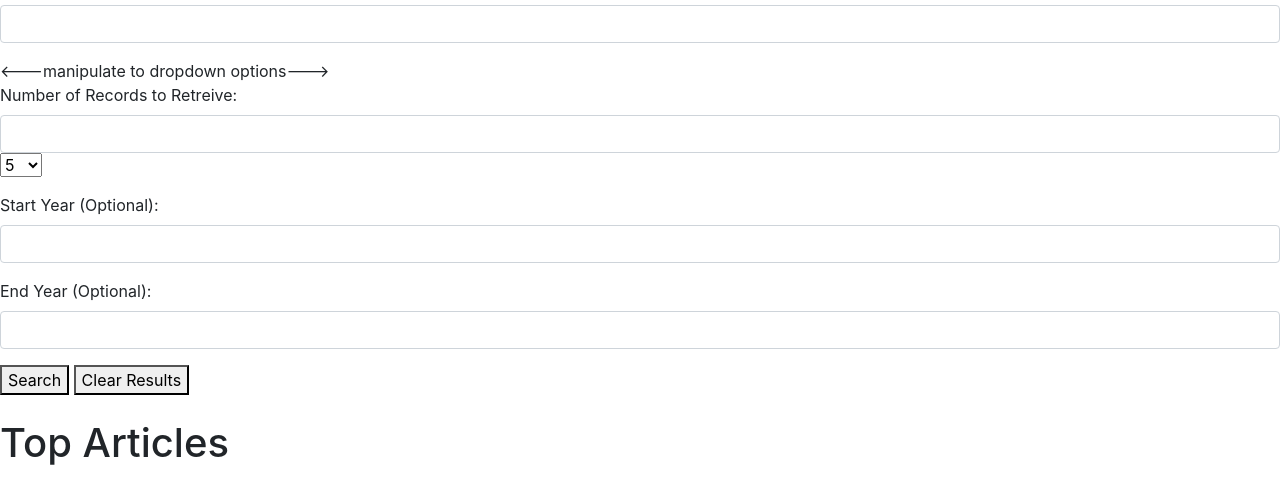
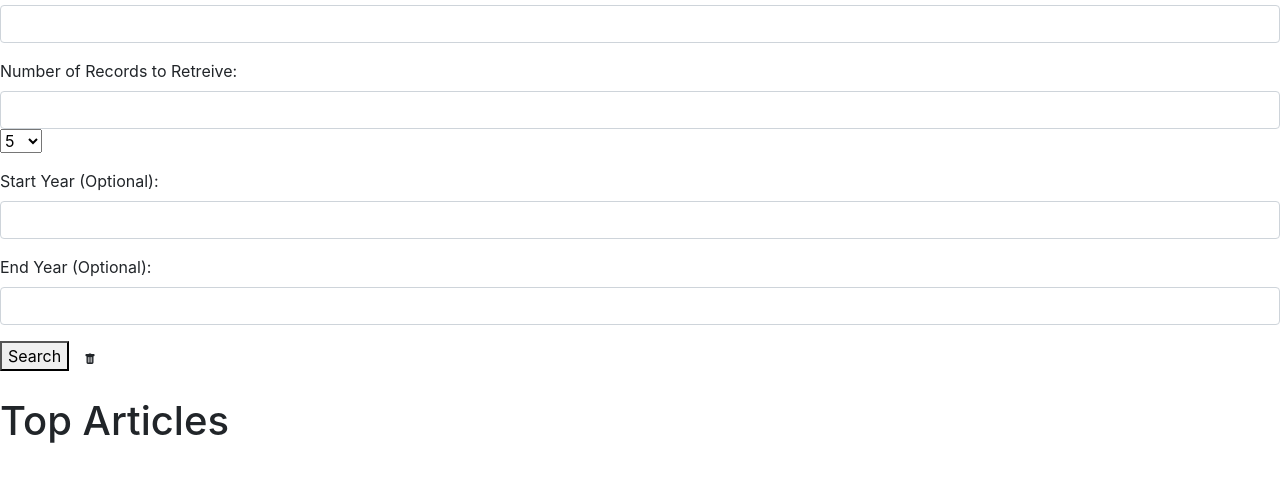
Before and after one commit to AlexanderMcClement/NYTimes, a plain HTML site: page index.html in a window 1280 px wide. Shown: the part 342-846 px from the top of the page. Drawn offline with nearby package versions, Linux system fonts and the light colour scheme.

Commit message:
added trash icon from Bootstrap

```diff
--- a/index.html
+++ b/index.html
@@ -37,7 +37,6 @@
                 <input type="search-term" class="form-control" id="examplesearchterm" aria-describedby="search-terms">
 
             </div>
-            <---manipulate to dropdown options--->
             <div class="form-group">
                 <label for="records">Number of Records to Retreive:</label>
                 <input type="list of records" class="form-control" id="recordinput">
@@ -57,7 +56,20 @@
                 <input type="ending year" class="form-control" id="end-the-year">
             </div>
             <button id="search">Search</button>
-                <button id="clear-results">Clear Results</button>
+            <button type="button" class="btn btn-default btn-sm">
+                <!-- <span class="glyphicon glyphicon-trash"></span>Clear Results -->
+                <svg class="bi bi-trash-fill" width="1em" height="1em" viewBox="0 0 20 20" fill="currentColor"
+                    xmlns="http://www.w3.org/2000/svg">
+                    <path fill-rule="evenodd"
+                        d="M4.5 3a1 1 0 00-1 1v1a1 1 0 001 1H5v9a2 2 0 002 2h6a2 2 0 002-2V6h.5a1 1 0 001-1V4a1 1 0 00-1-1H12a1 1 0 00-1-1H9a1 1 0 00-1 1H4.5zm3 4a.5.5 0 01.5.5v7a.5.5 0 01-1 0v-7a.5.5 0 01.5-.5zM10 7a.5.5 0 01.5.5v7a.5.5 0 01-1 0v-7A.5.5 0 0110 7zm3 .5a.5.5 0 00-1 0v7a.5.5 0 001 0v-7z"
+                        clip-rule="evenodd" />
+                </svg>
+
+            </button>
+
+
+
+
 
 
         </form>
```
Also changed, not shown: trash-fill.svg (added). Lines whose indentation alone changed are shown as unchanged.
